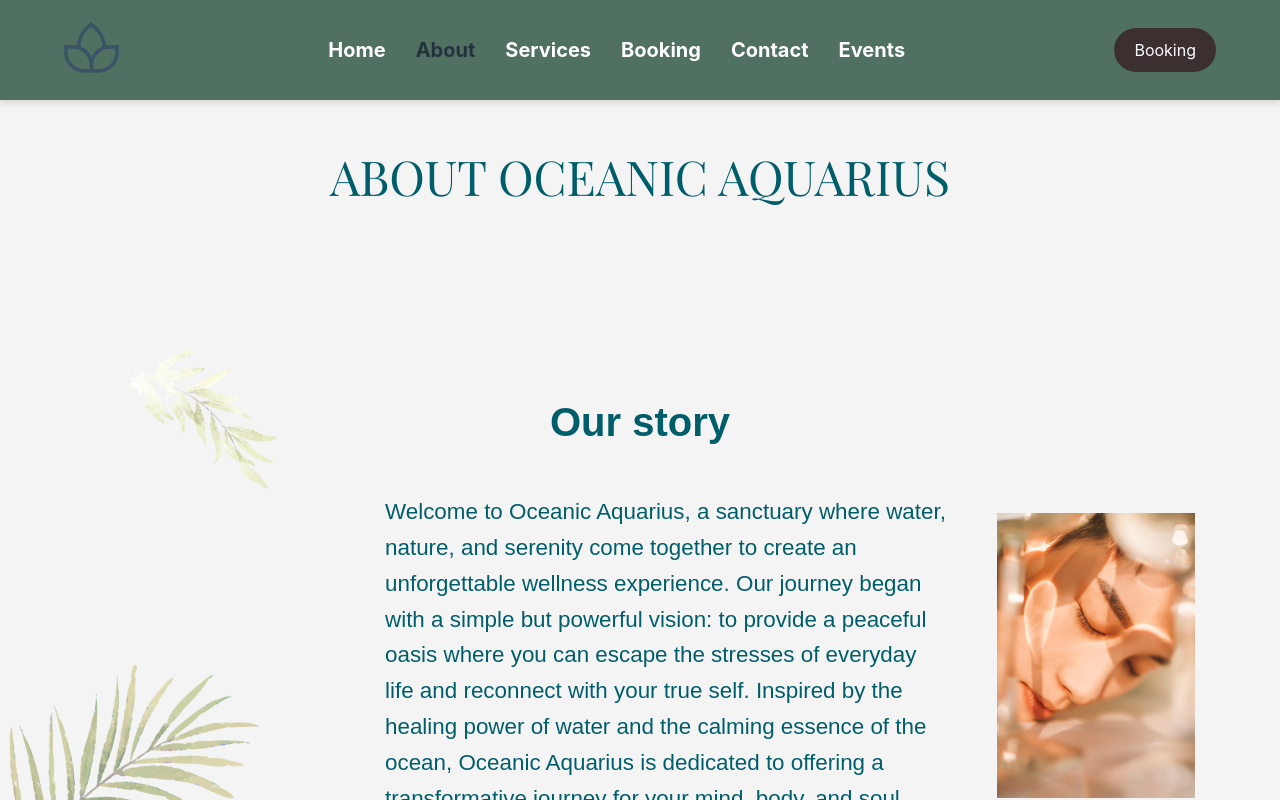
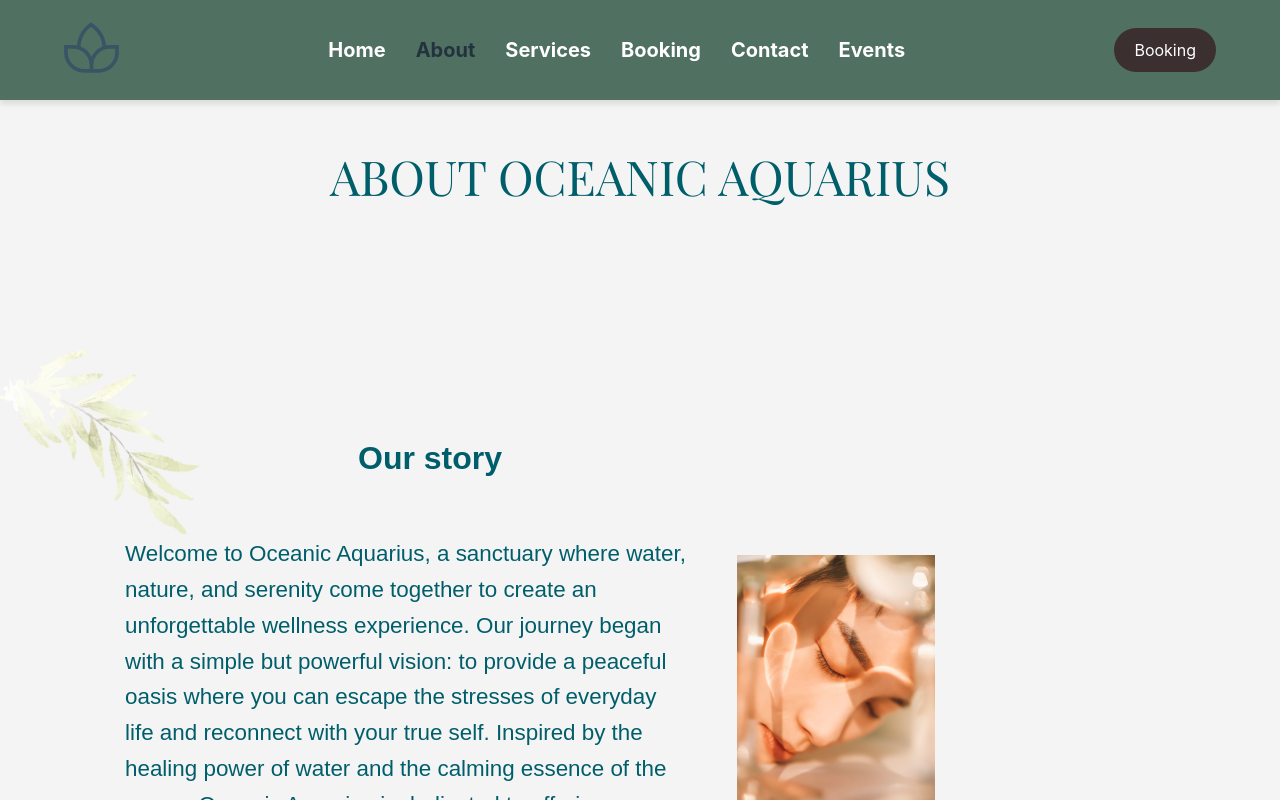
Before and after one commit to EmmaaDy/Examensarbete-SPA, a React (Vite) app in the folder frontend/: page /about in a window 1280 px wide. Shown: the top 800 px of the page. Built offline with nearby package versions, Linux system fonts and the light colour scheme.

Commit message:
some styling

```diff
--- a/frontend/src/styles/About.css
+++ b/frontend/src/styles/About.css
@@ -21,9 +21,9 @@
     display: flex;
     flex-direction: column;
     align-items: center;
-    text-align: center;
     max-width: 900px;
-    margin: 0 auto;
+    padding-top: 20px;
+    margin-left: 30px;
 }
 
 
@@ -35,8 +35,9 @@
     gap: 50px;
     max-width: 1200px; /* Gör hela sektionen bredare */
     width: 90%; /* Låter layouten anpassa sig bättre */
-    margin-left: 300px;
     text-align: left;
+    margin-left: 100px;
+    margin-bottom: 100px;
 }
 
 .story-image {
@@ -46,14 +47,15 @@
 .story-leaf {
     position: absolute;
     top: 350px;
-    left: 10%;
-    max-width: 150px;
+    left: 0%;
+    max-width: 200px;
 }
 
   .story h3 {
-    font-size: 2.5rem;
+    font-size: 2rem;
     font-weight: 600;
-    margin-bottom: 20px;
+    margin-left: -100px;
+    padding-top: 30px;
 }
 
 .story-content p {
```
